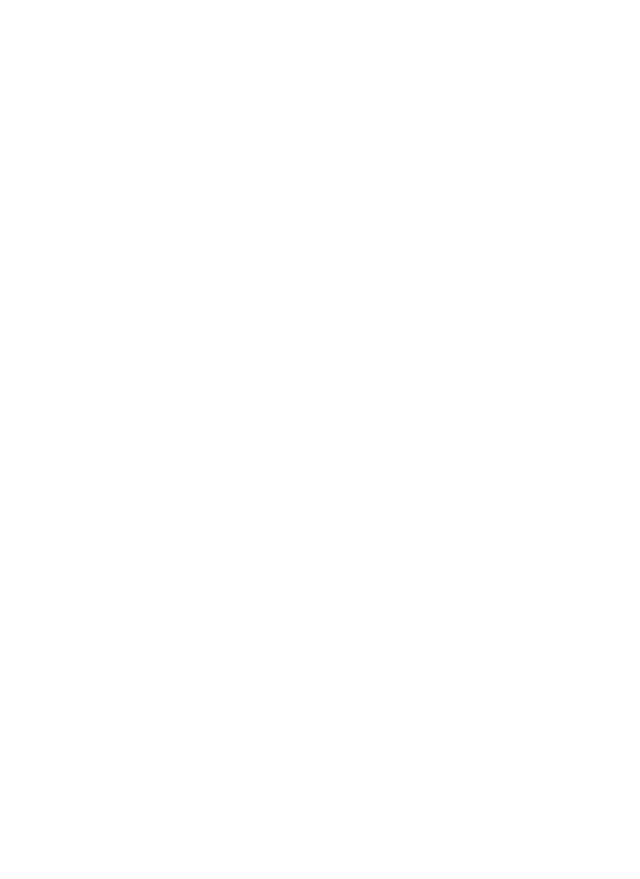
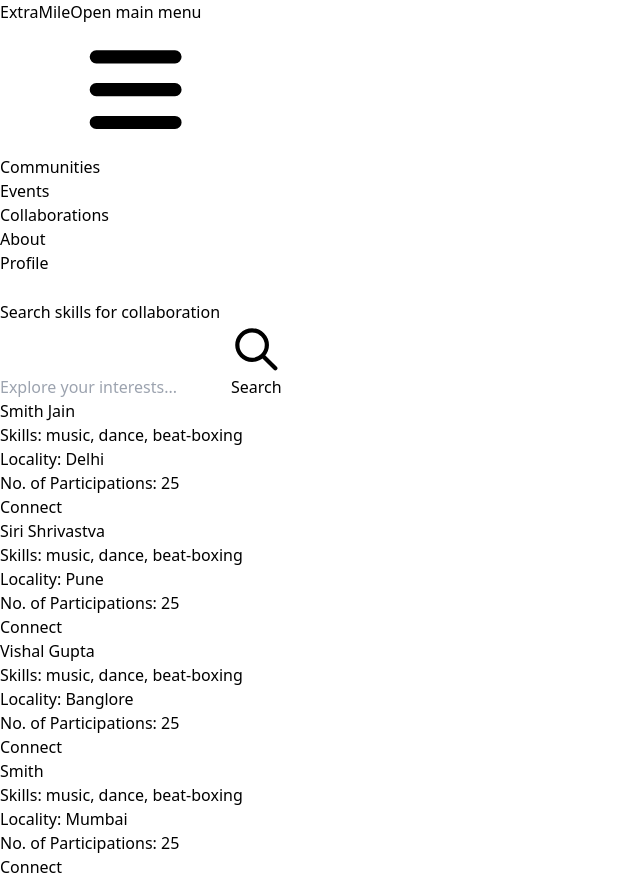
Before and after one commit to palak296/vihaan6.0, a React (Vite) app: page /collaborations in a window 1280 px wide. Before the commit this address had no page. Shown: the whole page, without its empty margins (0-640 px from the left). Before the commit the page ends 800 px from the top, so only its background shows below. Built offline with nearby package versions, Linux system fonts and the light colour scheme.

Commit message:
Added events and collaboration

```diff
--- a/src/App.jsx
+++ b/src/App.jsx
@@ -8,6 +8,7 @@
 import Login from "./pages/login";
 import Logout from "./pages/logout";
 import Handler from "./pages/handler";
+import Collaborations from "./pages/collaborations";
 // import pages
 // import components
 
@@ -25,6 +26,9 @@
           <Route path="/communities">
             <Route index element={<Communities />} />
           </Route>{" "}
+          <Route path="/collaborations">
+            <Route index element={<Collaborations />} />
+          </Route>{" "}
           <Route path="/events">
             <Route index element={<Events />} />
           </Route>{" "}
--- a/src/components/body.jsx
+++ b/src/components/body.jsx
@@ -9,6 +9,7 @@
 import musicevent from "../assets/musicevent.jpg"
 import sportscomp from "../assets/sportscomp.jpg"
 import artexhibition from "../assets/artexhibition.jpg"
+import { Link } from "react-router-dom";
 
 
 export function HeroSection() {
@@ -72,13 +73,14 @@
 
 export function EventCard({ img, text }) {
   return (
-    <div className="flex-none w-2/3 md:w-1/3 mr-8 md:pb-4 h-1/3 border rounded-lg">
+    <div className="flex-none w-2/3 md:w-1/3 mr-8 md:pb-4 h-1/3 border rounded-lg" >
       <div className="aspect-w-16 aspect-h-9">
-        <img
+        <Link  to={{ pathname: `/events/`, state: { img} }}><img
           className="object-cover shadow-md hover:shadow-xl rounded-lg h-[30%]"
           src={img}
           alt=""
         />
+        </Link>
       </div>
       <div className="px-4 py-2">
         <div className="text-lg leading-6 font-medium space-y-1">
@@ -130,7 +132,7 @@
             id="scrollContainer"
             className="flex flex-no-wrap overflow-x-scroll scrolling-touch items-start mb-8"
           >
-            <EventCard img={sportscomp} text={"Cricket Competition"} />
+         <EventCard img={sportscomp} text={"Cricket Competition"} />
             <EventCard img={artexhibition} text={"Art Exhibition"} />
             <EventCard img={musicevent} text={"Concert"} />
             <EventCard img={reading} text={"Reading"} />
--- a/src/pages/collaborations.jsx
+++ b/src/pages/collaborations.jsx
@@ -1,11 +1,72 @@
 import React from 'react'
 import Header from '../components/header'
+import { Search } from '../components/body';
+import main from "../assets/main.png"
+
+import reading from "../assets/reading.jpg";
+import writing from "../assets/writing.jpg";
+import swimming from "../assets/swimming.jpeg";
+import musicevent from "../assets/musicevent.jpg"
+import sportscomp from "../assets/sportscomp.jpg"
+import artexhibition from "../assets/artexhibition.jpg"
+
+export function Card({name, np, locality}) {
+  return (
+    <div className="max-w-sm w-full lg:max-w-full lg:flex mt-12">
+
+  <div className="border border-gray-400  bg-white rounded-xl  p-4 flex flex-col justify-between leading-normal">
+    <div className="mb-8">
+      <div className="text-gray-900 font-bold text-xl mb-2">{name}</div>
+      <div className="text-l text-black ">
+            <div className ="mb-2">Skills: music, dance, beat-boxing</div>
+            <div className ="mb-2">Locality: {locality}</div>
+            <div className ="mb-2">No. of Participations: {np}</div>
+            <button class="bg-black hover:bg-blue-700 text-white font-bold py-2 px-4 mt-6 rounded">
+  Connect
+</button>
+
+          </div>
+    </div>
+  </div>
+</div>
+  )
+}
+export function HeroSection() {
+  return (
+    <div className="bg-[#b2deef] py-12  flex items-center justify-around px-4">
+        <div className=" w-[40%] ">
+          <h2 className="text-4xl text-blue-950  font-medium mb-6">
+            Search skills for collaboration
+          </h2>
+          <Search />
+        </div>
+      </div>
+
+  );
+}
 
 const Collaborations = () => {
   return (
     <div>
     <Header/>
-    </div>
+<HeroSection/>
+<div className="container my-8">
+  <div
+    id="scrollContainer"
+    className="flex-col w-[20%] justify-center flex-no-wrap items-start mb-8 mx-auto"
+  >
+   <Card name={"Smith Jain"} np={25} locality={"Delhi"}/>
+   <Card name={"Siri Shrivastva"} np={25} locality={"Pune"}/>
+   <Card name={"Vishal Gupta"} np={25} locality={"Banglore"}/>
+   <Card name={"Smith "} np={25} locality={"Mumbai"}/>
+
+  </div>
+</div>
+
+      </div>
+
+
+
   )
 }
 
--- a/src/pages/events.jsx
+++ b/src/pages/events.jsx
@@ -1,10 +1,69 @@
-import React from 'react'
+import React from 'react';
 import Header from '../components/header';
+import sport from "../assets/sport.jpg";
+import { EventCard } from '../components/body';
+import musicevent from "../assets/musicevent.jpg";
+import sportscomp from "../assets/sportscomp.jpg";
+import artexhibition from "../assets/artexhibition.jpg";
+import reading from "../assets/reading.jpg";
+import writing from "../assets/writing.jpg";
+import swimming from "../assets/swimming.jpeg";
+
+
+export function MainSection() {
+  return (
+    <div className="py-20">
+      <div className="  flex items-start justify-around rounded-xl px-4  bg-[#08324f] ml-24 mr-24">
+        <div className=" w-[40%] mt-12">
+        <h2 className="text-5xl text-white  font-medium">
+          Dance Competition
+          </h2>
+
+          <div className="text-xl text-white mt-12">
+            <div className ="mb-6">Venue: Delhi</div>
+            <div className ="mb-6">Time: 5-7pm</div>
+            <div className ="mb-6">No. of Participants: 30</div>
+            <div className ="mb-6">Organizer: Subh Raj</div>
+            <button class="bg-black mb-12 hover:bg-blue-700 text-white font-bold py-2 px-4 mt-6 rounded">
+  Join
+</button>
+
+          </div>
+
+        </div>
+        <img src={sport} alt="" className="h-100 w-80 mt-20" />
+      </div>
+
+      <div className="mx-auto w-full md:w-4/5 px-4 mt-24">
+        <div className="container my-8">
+          <div className="flex justify-between items-center mb-4">
+            <h2 className="text-3xl font-medium">More events</h2>
+          </div>
+          <div
+            id="scrollContainer"
+            className="flex flex-no-wrap overflow-x-scroll scrolling-touch items-start mb-8"
+          >
+         <EventCard img={sportscomp} text={"Cricket Competition"} />
+            <EventCard img={artexhibition} text={"Art Exhibition"} />
+            <EventCard img={musicevent} text={"Concert"} />
+            <EventCard img={reading} text={"Reading"} />
+            <EventCard img={writing} text={"Writing"} />
+            <EventCard img={swimming} text={"Swimming"} />
+
+          </div>
+        </div>
+      </div>
+
+    </div>
+  );
+}
 
 const Events = () => {
   return (
     <div>
     <Header/>
+  <MainSection/>
+
     </div>
   )
 };
```
